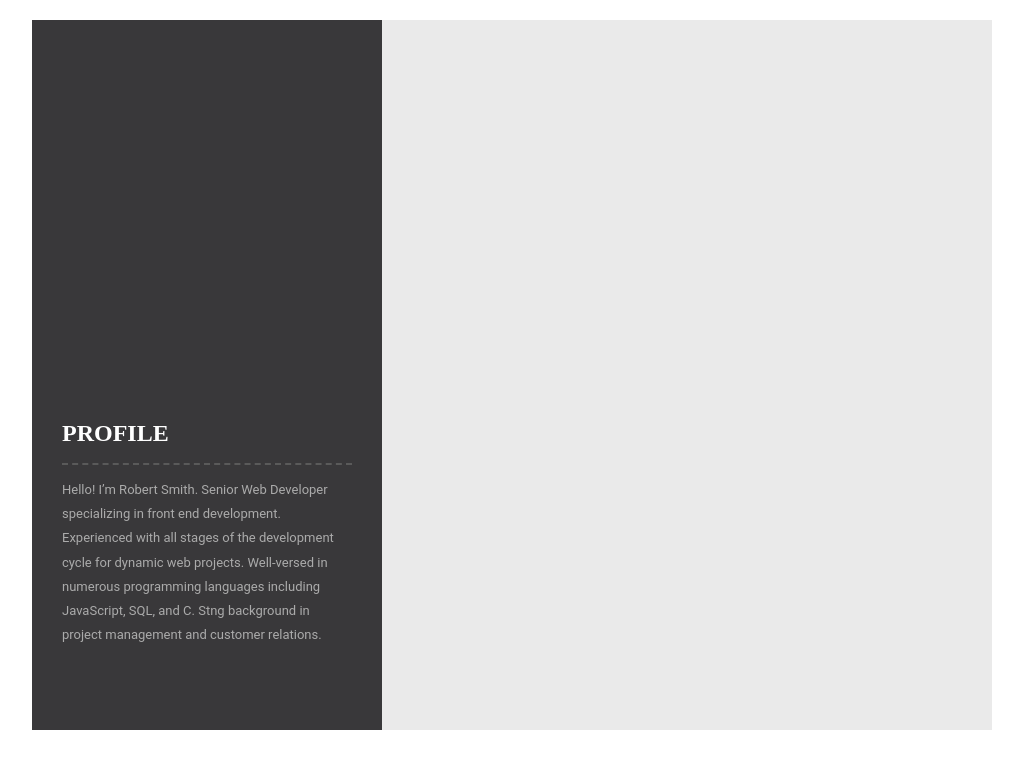
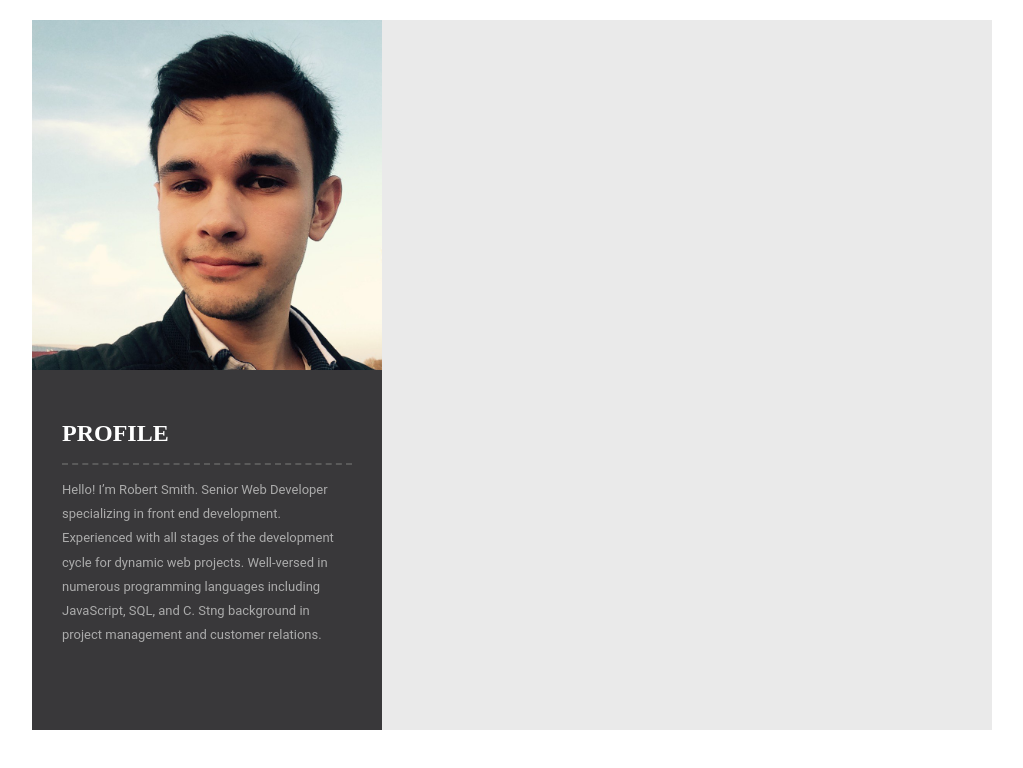
Before and after one commit to maksim-ppv/maksim-ppv.github.io, a plain HTML site: page index.html in a window 1280 px wide. Shown: the whole page, without its empty margins (128-1151 px from the left). Drawn offline with Linux system fonts and the light colour scheme.

Commit message:
Revert "Fix IMG"
This reverts commit 3f9b1a244446941a1848fe7af4819bf4722096c3.

```diff
--- a/css/style.css
+++ b/css/style.css
@@ -25,7 +25,7 @@
 
 .profile-photo {
   height: 350px;
-  background-image: url(img/iphoto.jpg);
+  background-image: url(/img/iphoto.jpg);
   background-size: cover;
   background-position: top;
   background-repeat: none;
```
